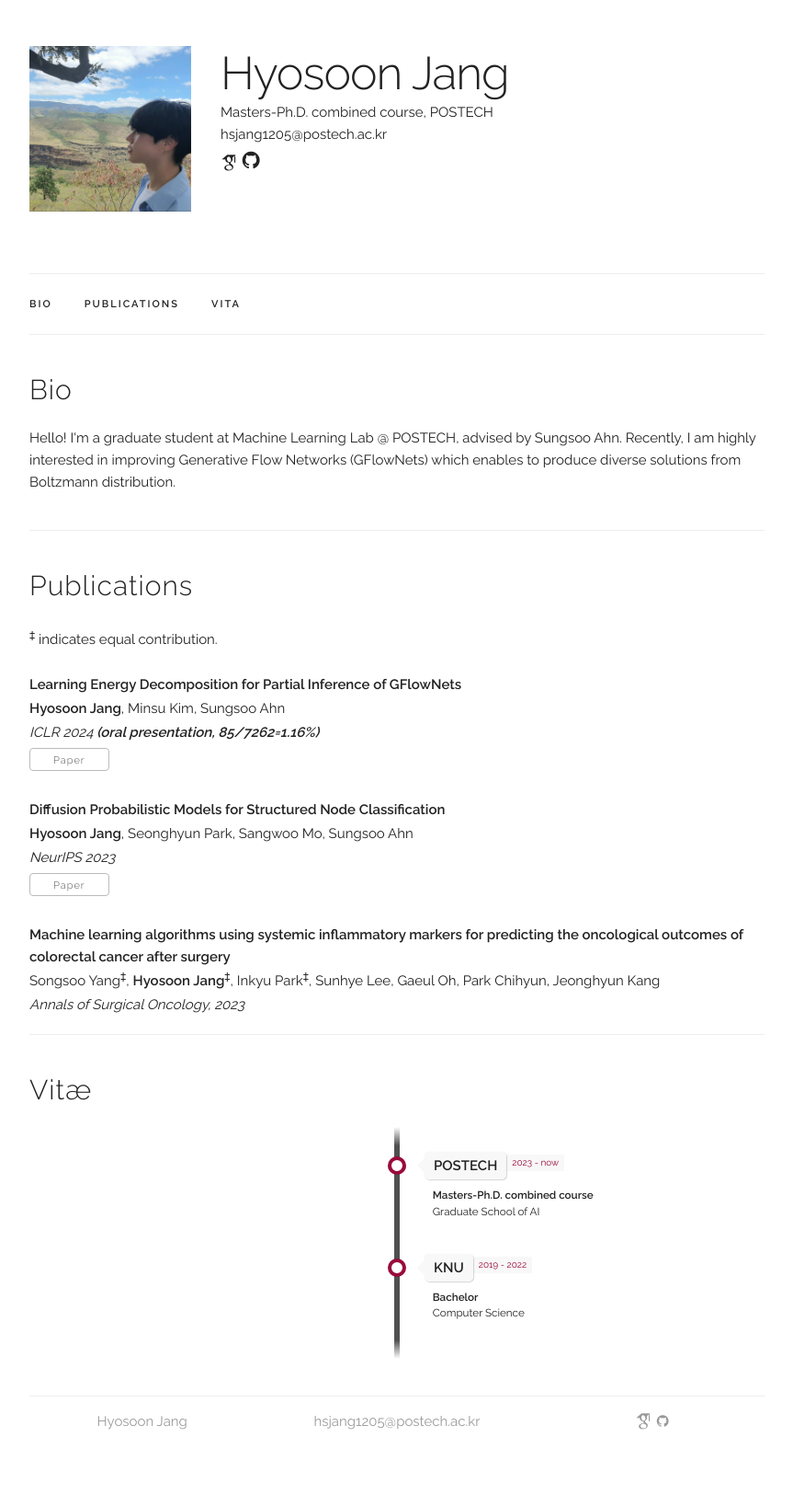
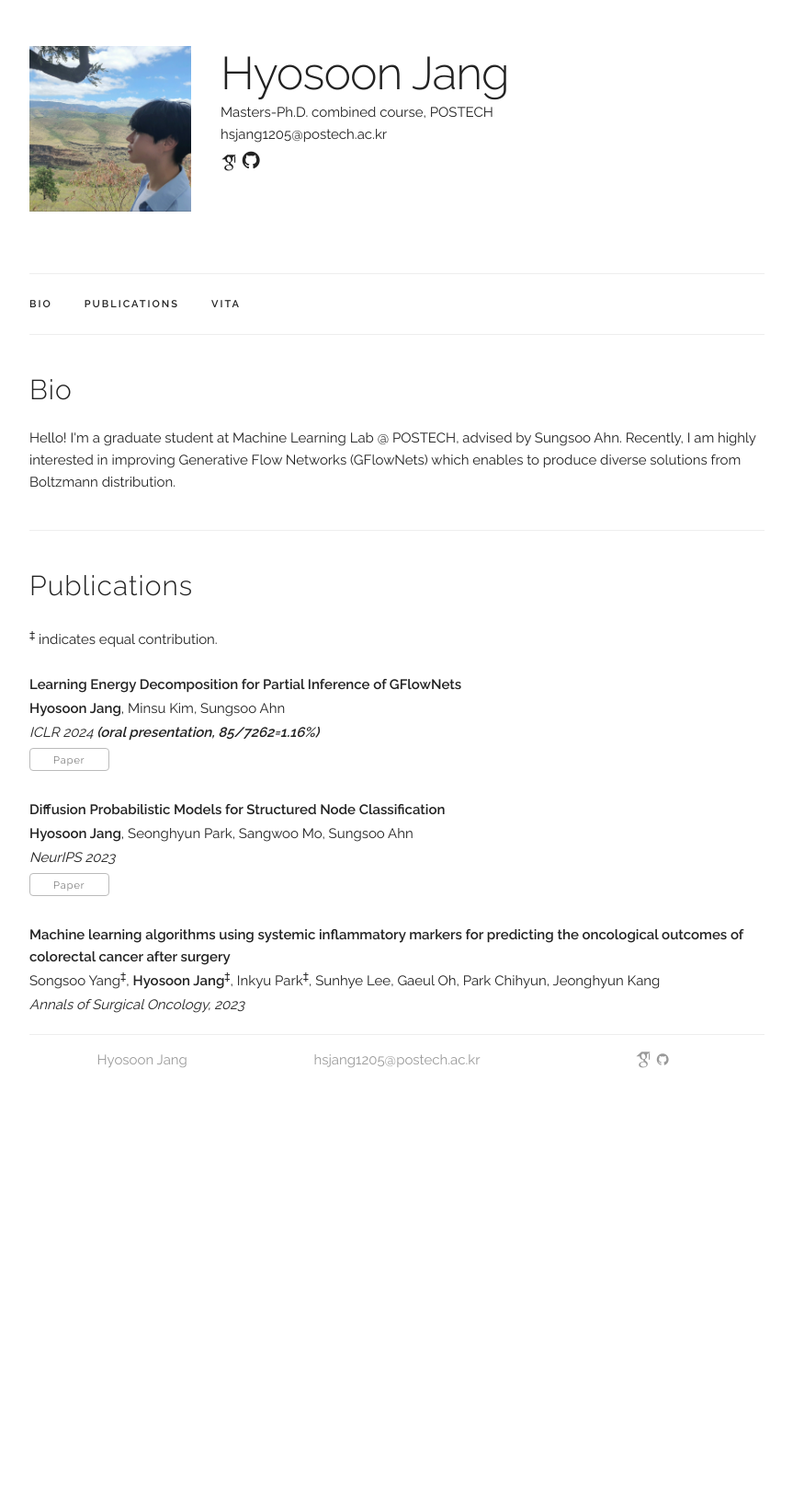
Before and after one commit to hsjang0/hsjang, a Jekyll site: the page built from index.html, in a window 1280 px wide. Shown: the whole page at 92% size, without its empty margins (208-1071 px from the left). Built offline with Jekyll 4.4.1, drawn with Linux system fonts in a browser that asks for light colours; some web fonts are replaced; after the commit the page ends 1244 px from its top, so only the background shows below that.

Commit message:
Update index.html

```diff
--- a/index.html
+++ b/index.html
@@ -161,27 +161,3 @@
 
 </div>
 -->
-
-<!-- ========== RESUME ========== -->
-<div class="docs-section" id="resume">
-  <h4>Vitæ</h4>
-
-  <!-- The Timeline -->
-  <ul class="timeline">
-    {% for exp in site.data.experience.experiences %}
-    <li>
-      {% if exp.category == "work" %}
-      <div class="direction-l">
-      {% else %}
-      <div class="direction-r">
-      {% endif %}
-        <div class="flag-wrapper">
-          <span class="flag">{{ exp.place }}</span>
-          <span class="time-wrapper"><span class="time">{{ exp.time }}</span></span>
-        </div>
-        <div class="desc"><b>{{ exp.title }}</b> <br/> {{ exp.subtitle }}</div>
-      </div>
-    </li>
-    {% endfor %}
-  </ul>
-</div>
```
